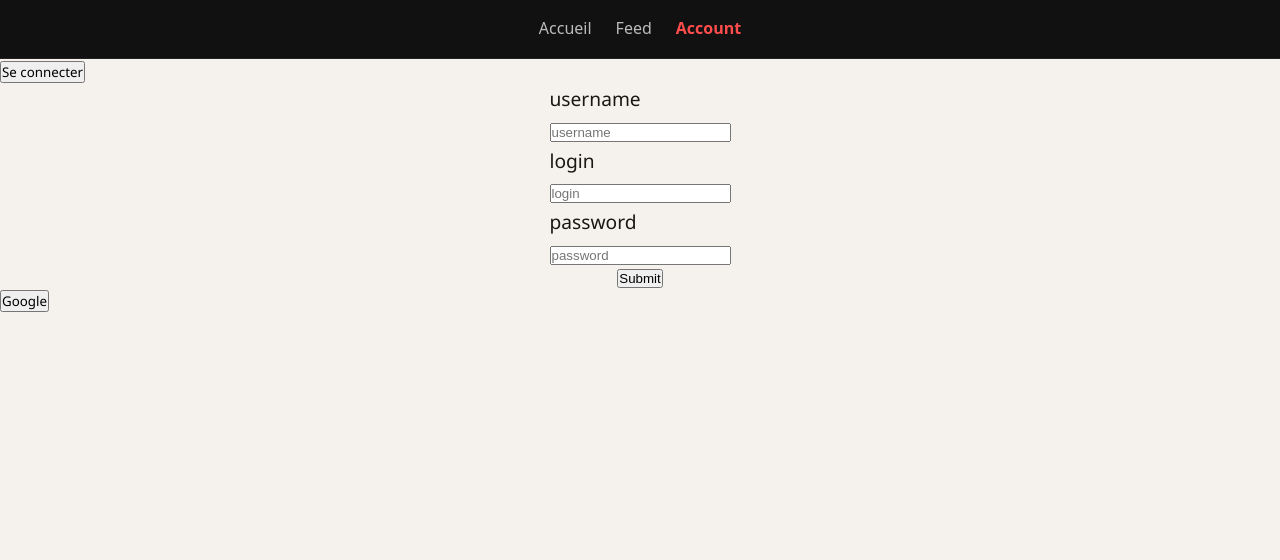
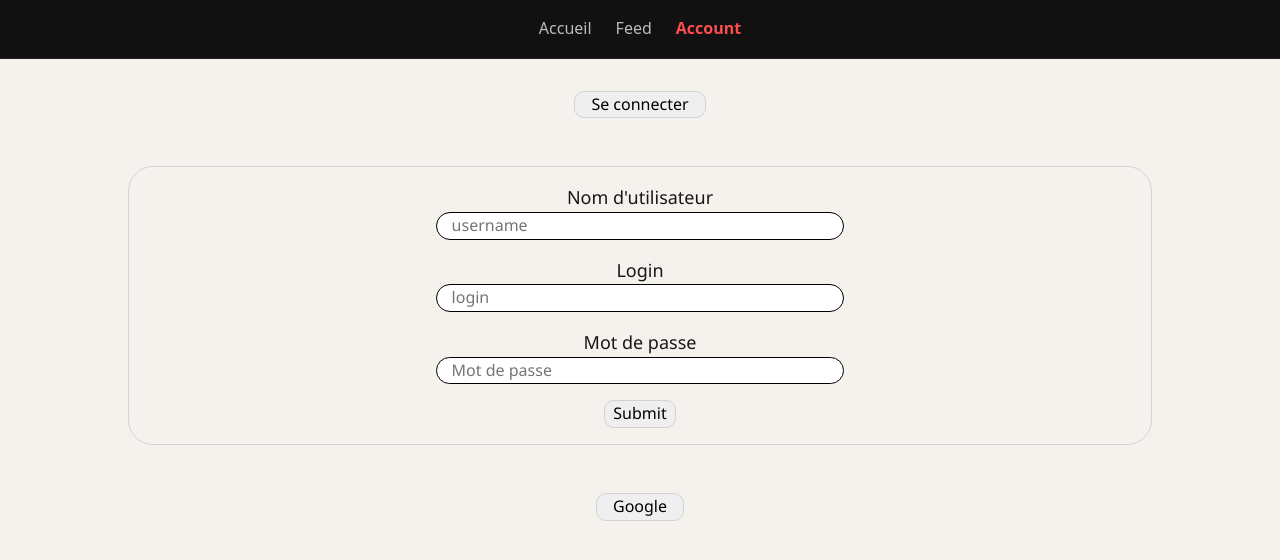
Before and after one commit to Alban-E/PPROJ3, a React (Vite) app in the folder frontend/: page /Account in a window 1280 px wide. Shown: the top 560 px of the page. Built offline with nearby package versions, Linux system fonts and the light colour scheme; no server answers.

Commit message:
update authentication part style

```diff
--- /dev/null
+++ b/frontend/src/components/account/AuthPart/authPart.module.css
@@ -0,0 +1,49 @@
+.form {
+    display: flex;
+    justify-content: center;
+    align-items: center;
+    flex-direction: column;
+    gap: 1rem;
+    width: 80%;
+
+
+    margin: 1rem 0 ;
+    padding: 1rem 0 0 0;
+    border: solid 1px lightgray;
+    border-radius: 25px;
+}
+
+.inputContainer{
+    display: flex;
+    flex-direction: column;
+    justify-content: center;
+    align-items: center;
+    width: 100%;
+}
+
+.inputField{
+    text-align: center;
+    width: 100%;
+    font-size: large;
+}
+
+.input{
+    width: 40%;
+    border: solid 1px black;
+    border-radius: 15px;
+    padding: 0 15px;
+    font: inherit;
+    font-size: medium;
+}
+
+.submit{
+    font: inherit;
+    margin-bottom: 1rem;
+    padding: 0 0.5rem;
+    border-radius: 10px;
+    border: solid 1px lightgray;
+}
+
+.submit:hover{
+    background-color: lightgray;
+}
--- a/frontend/src/components/account/AuthPart/login.jsx
+++ b/frontend/src/components/account/AuthPart/login.jsx
@@ -1,6 +1,6 @@
 import { useState } from "react"
-import styles from "./login.module.css"
 import { useAuth } from "../../../service/AuthContext";
+import styles from "./authPart.module.css"
 
 export default function Login () {
     const [loginValue, setLogin] = useState('')
@@ -30,15 +30,15 @@ export default function Login () {
         <>
             <form className={styles.form} onSubmit={handleLogin}>
             {result && <p>{result}</p>}
-                <div>
-                    <p>login</p>
-                    <input placeholder="login" value={loginValue} onChange={newLogin => setLogin(newLogin.target.value)} required />
+                <div className={styles.inputContainer}>
+                    <p className={styles.inputField}>Login</p>
+                    <input placeholder="login" value={loginValue} onChange={newLogin => setLogin(newLogin.target.value)} className={styles.input} required />
                 </div>
-                <div>
-                    <p>password</p>
-                    <input placeholder="password" type="password" value={password} onChange={newPassword => setPassword(newPassword.target.value)} required />
+                <div className={styles.inputContainer}>
+                    <p className={styles.inputField}>Mot de passe</p>
+                    <input placeholder="Mot de passe" type="password" value={password} onChange={newPassword => setPassword(newPassword.target.value)} className={styles.input} required />
                 </div>
-                <input type="submit" content="Register" />
+                <input type="submit" content="Register" className={styles.submit}/>
             </form>
         </>
     )
--- a/frontend/src/components/account/AuthPart/login.module.css
+++ /dev/null
@@ -1,8 +0,0 @@
-.form {
-    display: flex;
-    justify-content: center;
-    align-items: center;
-    flex-direction: column;
-
-    font-size:larger;
-}
--- a/frontend/src/components/account/AuthPart/register.jsx
+++ b/frontend/src/components/account/AuthPart/register.jsx
@@ -1,6 +1,6 @@
 import { useState } from "react"
 import { register } from "../../../service/axios";
-import styles from "./register.module.css"
+import styles from "./authPart.module.css"
 
 export default function Register() {
     const [username, setUsername] = useState('');
@@ -35,19 +35,19 @@ export default function Register() {
         <>
             <form className={styles.form} onSubmit={handleRegister}>
                 {result && <p>{result}</p>}
-                <div>
-                    <p>username</p>
-                    <input placeholder='username' value={username} onChange={newUsername => setUsername(newUsername.target.value)} required />
+                <div className={styles.inputContainer}>
+                    <p className={styles.inputField}>Nom d'utilisateur</p>
+                    <input placeholder='username' value={username} onChange={newUsername => setUsername(newUsername.target.value)} className={styles.input} required/>
                 </div>
-                <div>
-                    <p>login</p>
-                    <input placeholder="login" value={login} onChange={newLogin => setLogin(newLogin.target.value)} required />
+                <div className={styles.inputContainer}>
+                    <p className={styles.inputField}>Login</p>
+                    <input placeholder="login" value={login} onChange={newLogin => setLogin(newLogin.target.value)} className={styles.input} required />
                 </div>
-                <div>
-                    <p>password</p>
-                    <input placeholder="password" type="password" value={password} onChange={newPassword => setPassword(newPassword.target.value)} required />
+                <div className={styles.inputContainer}>
+                    <p className={styles.inputField}>Mot de passe</p>
+                    <input placeholder="Mot de passe" type="password" value={password} onChange={newPassword => setPassword(newPassword.target.value)} className={styles.input} required />
                 </div>
-                <input type="submit" content="Register" />
+                <input type="submit" content="Register" className={styles.submit}/>
             </form>
         </>
     )
--- a/frontend/src/components/account/AuthPart/register.module.css
+++ /dev/null
@@ -1,8 +0,0 @@
-.form {
-    display: flex;
-    justify-content: center;
-    align-items: center;
-    flex-direction: column;
-
-    font-size:larger;
-}
--- a/frontend/src/pages/account.jsx
+++ b/frontend/src/pages/account.jsx
@@ -5,6 +5,7 @@ import Login from "../components/account/AuthPart/login"
 import Register from "../components/account/AuthPart/register"
 import Profile from "../components/account/profile"
 import { useEffect } from "react"
+import styles from "./account.module.css"
 
 export default function Account() {
     const {user, loading} = useAuth()
@@ -30,11 +31,11 @@ export default function Account() {
     const buttonText = state === "register" ? "Se connecter" : "Créer un compte"
 
     return(
-        <>
-            <button onClick={() => {setState(state === "register" ? "login" : "register")}}>{buttonText}</button>
+        <div className={styles.mainContainer}>
+            <button onClick={() => {setState(state === "register" ? "login" : "register")}} className={styles.button}>{buttonText}</button>
             {state === "register" && <Register/>}
             {state === "login" && <Login/>}
-            <button onClick={logWithGoogle}>Google</button>
-        </>
+            <button onClick={logWithGoogle} className={styles.button}>Google</button>
+        </div>
     )
 }
--- /dev/null
+++ b/frontend/src/pages/account.module.css
@@ -0,0 +1,19 @@
+.mainContainer{
+    display: flex;
+    flex-direction: column;
+    width: 100%;
+    justify-content: center;
+    align-items: center;
+}
+
+.button{
+    font: inherit;
+    padding: 0 1rem ;
+    margin: 2rem 0;
+    border-radius: 10px;
+    border: solid 1px lightgray;
+}
+
+.button:hover{
+    background-color: lightgray;
+}
```
